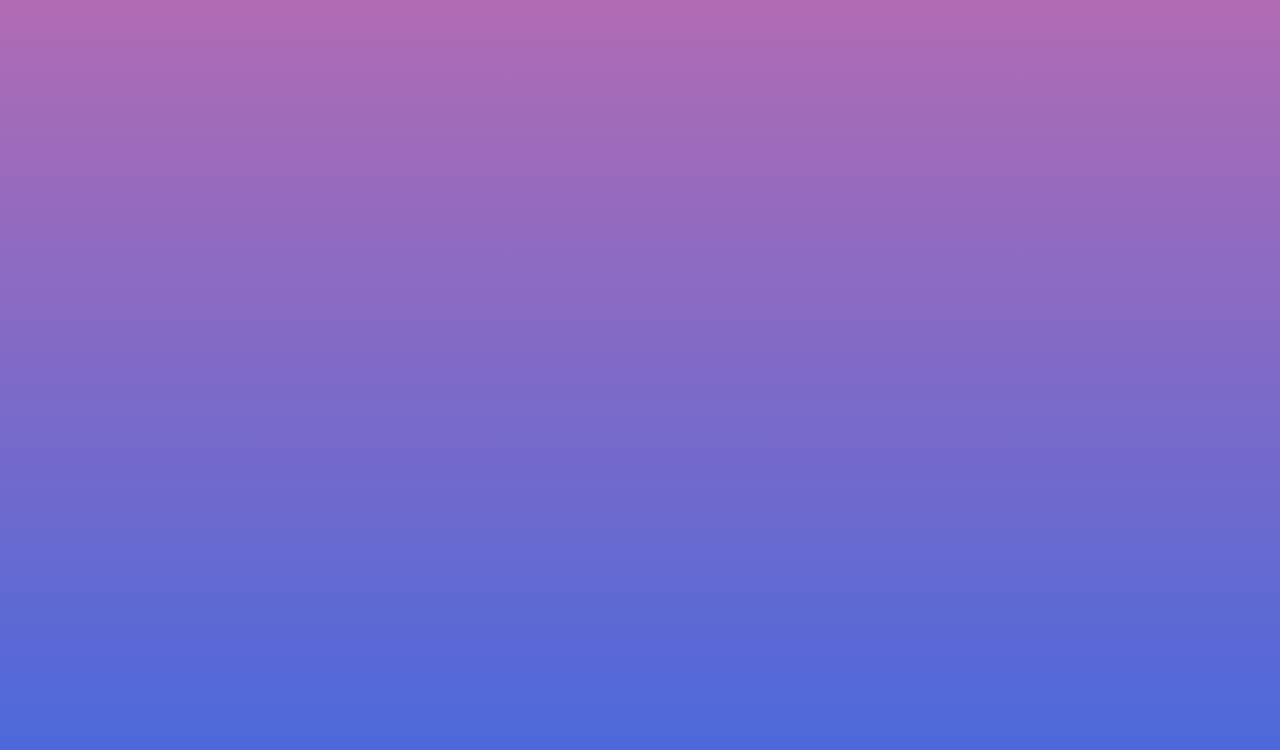
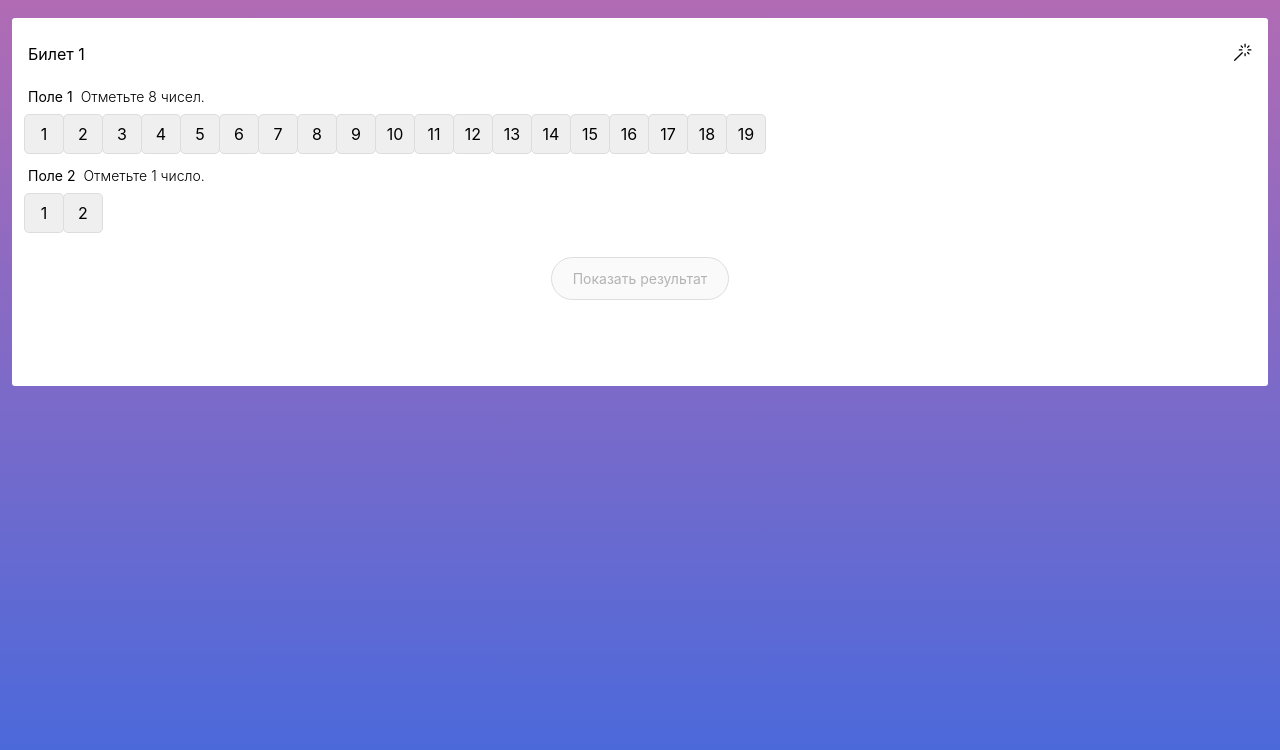
Before and after one commit to maxtalanov/stoloto, a React (Create React App) app: page / in a window 1280 px wide. Shown: the top 750 px of the page. Built offline with nearby package versions, Linux system fonts and the light colour scheme.

Commit message:
Много изменений

```diff
--- a/src/components/App.js
+++ b/src/components/App.js
@@ -1,8 +1,42 @@
 import './App.css';
 
+import {useState} from 'react';
+
+import {postTicket} from '../utilis/api';
+import Ticket from './ticket/Ticket';
+
 function App() {
+  const [ticketResult, setTicketResult] = useState({
+    isLock: false,
+    isNoLock: false,
+  });
+  function handlerPostTicket(ticketResult) {
+    if (ticketResult.isTicketWon) {
+      setTicketResult({isLock: true, isNoLock: false});
+    } else {
+      setTicketResult({isLock: false, isNoLock: true});
+    }
+
+    return postTicket(ticketResult)
+      .then(v => console.log(v))
+      .catch();
+  }
+
   return (
-    <div className="App" />
+    <div className="app">
+      {!ticketResult.isLock && !ticketResult.isNoLock
+        ? <Ticket type="game" title="Билет 1" handlerPostTicket={handlerPostTicket}/>
+        : ''
+      }
+      {ticketResult.isLock
+        ? <Ticket type="result" title="Билет 1" message="Ого, вы выиграли! Поздравляем!"/>
+        : ''
+      }
+      {ticketResult.isNoLock
+        ? <Ticket type="result" title="Билет 1" message="Ксожалению не удача! Вы проиграли!"/>
+        : ''
+      }
+    </div>
   );
 }
 
--- /dev/null
+++ b/src/components/ticket/Ticket.js
@@ -0,0 +1,140 @@
+import './Tiicket.css';
+
+import {useEffect, useState} from 'react';
+
+import iconBtnMagic from '../../images/magic.svg';
+import ToolBtn from './tool-btn/Tool-btn';
+
+function Ticket({type, title, message, handlerPostTicket}) {
+  const configArrOne = 19;
+  const configArrTwo = 2;
+
+  const [arrOne, setArrOne] = useState([]);
+  const [arrTwo, setArrTwo] = useState([]);
+
+  const disabledBtnSubmit = arrOne.filter(v => v.isActive).length === 8 && arrTwo.filter(v => v.isActive).length === 1;
+
+
+  useEffect(() => {
+    setArrOne(generationArr(configArrOne));
+  }, [configArrOne]);
+
+  useEffect(() => {
+    setArrTwo(generationArr(configArrTwo));
+  }, [configArrTwo]);
+
+
+  const toolbar = <div>
+    <ToolBtn
+      title="Поле 1"
+      message="Отметьте 8 чисел."
+      arr={[arrOne, setArrOne]}
+      maxLenght={8}
+    />
+    <ToolBtn
+      title="Поле 2"
+      message="Отметьте 1 число."
+      arr={[arrTwo, setArrTwo]}
+      maxLenght={1}
+    />
+  </div>;
+
+  const btnSubmit = <div className="ticket__btn-submit-container">
+    <button
+      className="ticket__btn-submit"
+      disabled={!disabledBtnSubmit}
+      onClick={handleSubmit}
+    >Показать результат
+    </button>
+  </div>;
+
+  function generationArr(count) {
+    const newArr = [];
+
+    for (let i = 1; i < count + 1; i++) {
+      const arrElement = {number: i, isActive: false};
+      newArr.push(arrElement);
+    }
+
+    return newArr;
+  }
+
+  function autoSelection(arr, count) {
+    return arr
+      .sort(() => Math.random() - 0.5)
+      .slice(0, count);
+  }
+
+  function handleMagicBtnClick() {
+    const randomOne = autoSelection([...arrOne], 8);
+    const randomTwo = autoSelection([...arrTwo], 1);
+
+    setArrOne(state => state.map((v) => {
+      const el = randomOne.find((i) => i.number === v.number);
+      if (el) {
+        return {...v, isActive: true};
+      } else {
+        return {...v, isActive: false};
+      }
+    }));
+
+    setArrTwo(state => state.map((v) => {
+      const el = randomTwo.find((i) => i.number === v.number);
+      if (el) {
+        return {...v, isActive: true};
+      } else {
+        return {...v, isActive: false};
+      }
+    }));
+  }
+
+  function selectedNumber(arr) {
+    return arr
+      .filter(v => v.isActive === true)
+      .map(v => v.number);
+  }
+
+  function handleSubmit() {
+    handlerPostTicket({
+      selectedNumber: {
+        firstField: selectedNumber(arrOne),
+        secondField: selectedNumber(arrTwo),
+      },
+      isTicketWon: Math.random() < 0.5,
+    });
+  }
+
+  return (
+    <section className="ticket">
+
+      <div className="ticket__heading">
+        <h1 className="ticket__title">{title}</h1>
+        {
+          type === 'game'
+            ? <button className="ticket__btn-magic" onClick={handleMagicBtnClick}>
+              <img src={iconBtnMagic} alt={'Иконка случайного выбора'}/>
+            </button>
+            : null
+        }
+      </div>
+      {
+        type === 'result'
+          ? <p className="ticket__message">{message}</p>
+          : null
+      }
+
+      {
+        type === 'game'
+          ? toolbar
+          : null
+      }
+      {
+        type === 'game'
+          ? btnSubmit
+          : null
+      }
+    </section>
+  );
+}
+
+export default Ticket;
--- /dev/null
+++ b/src/components/ticket/Tiicket.css
@@ -0,0 +1,55 @@
+.ticket {
+    width: 100%;
+    min-height: 368px;
+    background: #FFFFFF;
+    border-radius: 3px;
+}
+
+.ticket__heading {
+    width: calc(100% - 14px - 16px);
+    display: flex;
+    justify-content: space-between;
+    align-items: center;
+    padding: 14px 12px 0 16px;
+}
+
+.ticket__title {
+    font-weight: 400;
+    font-size: 16px;
+    line-height: 22px
+}
+
+.ticket__message {
+    display: block;
+    color: #000000;
+    font-weight: 300;
+    font-size: 14px;
+    line-height: 20px;
+    margin: 0 16px;
+}
+
+.ticket__btn-magic {
+    width: 26px;
+    height: 30px;
+    border-style: none;
+    background: none no-repeat center;
+    cursor: pointer;
+}
+
+.ticket__btn-submit-container {
+    display: flex;
+    justify-content: center;
+    margin: 24px auto 0 auto;
+    padding: 0 0 24px 0;
+}
+
+.ticket__btn-submit {
+    font-weight: 400;
+    font-size: 14px;
+    line-height: 16px;
+    width: 178px;
+    min-height: 43px;
+    border: solid 1px #DDDDDD;
+    border-radius: 40px;
+    margin: 0;
+}
--- /dev/null
+++ b/src/components/ticket/tool-btn/Tool-btn.css
@@ -0,0 +1,53 @@
+.tool-btn__container {
+    display: flex;
+    justify-content: start;
+    margin: 12px 0 0 0;
+}
+
+.tool-btn__title {
+    font-weight: 400;
+    font-size: 14px;
+    line-height: 20px;
+    margin: 0 0 0 16px;
+}
+
+.tool-btn__message {
+    font-weight: 300;
+    font-size: 14px;
+    line-height: 20px;
+    margin: 0 0 0 8px;
+}
+
+.tool-btn__container-btn {
+    display: flex;
+    flex-wrap: wrap;
+    align-items: center;
+    margin: 8px 12px 0 12px;
+}
+
+.tool-btn__container-btn .tool-btn__number {
+    margin-right: -1px;
+    margin-top: -1px
+}
+
+.tool-btn__number {
+    width: 40px;
+    height: 40px;
+    border: solid 1px #DDDDDD;
+    border-radius: 5px;
+    cursor: pointer;
+}
+
+.tool-btn__number_type_active {
+    transform: scale(0.7);
+    background: #FFD205;
+}
+
+.tool-btn__err-message {
+    display: block;
+    color: red;
+    font-weight: 300;
+    font-size: 14px;
+    line-height: 20px;
+    margin: 0 12px 0 12px;
+}
--- /dev/null
+++ b/src/components/ticket/tool-btn/Tool-btn.js
@@ -0,0 +1,67 @@
+import './Tool-btn.css';
+
+import {useState} from 'react';
+
+function ToolBtn({title, message, arr, maxLenght}) {
+  const [error, setError] = useState({
+    isActive: false,
+    errorMessage: `Максимальное количество элементов может быть не более ${maxLenght}`,
+  });
+
+  function handleClick(el) {
+    if (arr[0].filter((v) => v.isActive).length === maxLenght && !el.isActive) {
+      setError({
+        isActive: true,
+        errorMessage: error.errorMessage,
+      });
+      return;
+    }
+
+    if (error.isActive === true) {
+      setError({
+        isActive: false,
+        errorMessage: error.errorMessage,
+      });
+
+    }
+
+    arr[1](a => a.map((v) => {
+      if (v.number === el.number) {
+        return {...v, isActive: !v.isActive};
+      } else {
+        return v;
+      }
+    }));
+  }
+
+  return (
+    <section className="tool-btn">
+      <div className="tool-btn__container">
+        <h2 className="tool-btn__title">{title}</h2>
+        <h3 className="tool-btn__message">{message}</h3>
+      </div>
+      <div className="tool-btn__container-btn">
+        {
+          arr[0] && arr[0].map((el, index) => {
+            const active = el.isActive ? ' tool-btn__number_type_active' : '';
+            return (
+              <button
+                key={index}
+                className={`tool-btn__number${active}`}
+                onClick={() => handleClick(el)}
+              >
+                {el.number}
+              </button>
+            );
+          })
+        }
+      </div>
+      {error.isActive
+        ? <span className="tool-btn__error tool-btn__err-message">{error.errorMessage}</span>
+        : ''
+      }
+    </section>
+  );
+}
+
+export default ToolBtn;
--- /dev/null
+++ b/src/utilis/api.js
@@ -0,0 +1,9 @@
+import { BASE_HEADERS, BASE_URL, checkResponse } from './constants';
+
+export const postTicket = (resultTicket) => {
+  return fetch(`${BASE_URL}/`, {
+    method: 'POST',
+    headers: BASE_HEADERS,
+    body: resultTicket,
+  }).then(checkResponse);
+};
--- a/src/utilis/constants.js
+++ b/src/utilis/constants.js
@@ -0,0 +1,8 @@
+export const BASE_URL = 'http://localhost:3000';
+export const BASE_HEADERS = {
+  'Accept': 'application/json',
+  'Content-Type': 'application/json',
+};
+export const checkResponse = res => res.ok
+  ? res.json()
+  : Promise.reject(`Ошибка: ${res.status} - ${res.statusText}.`);
```
